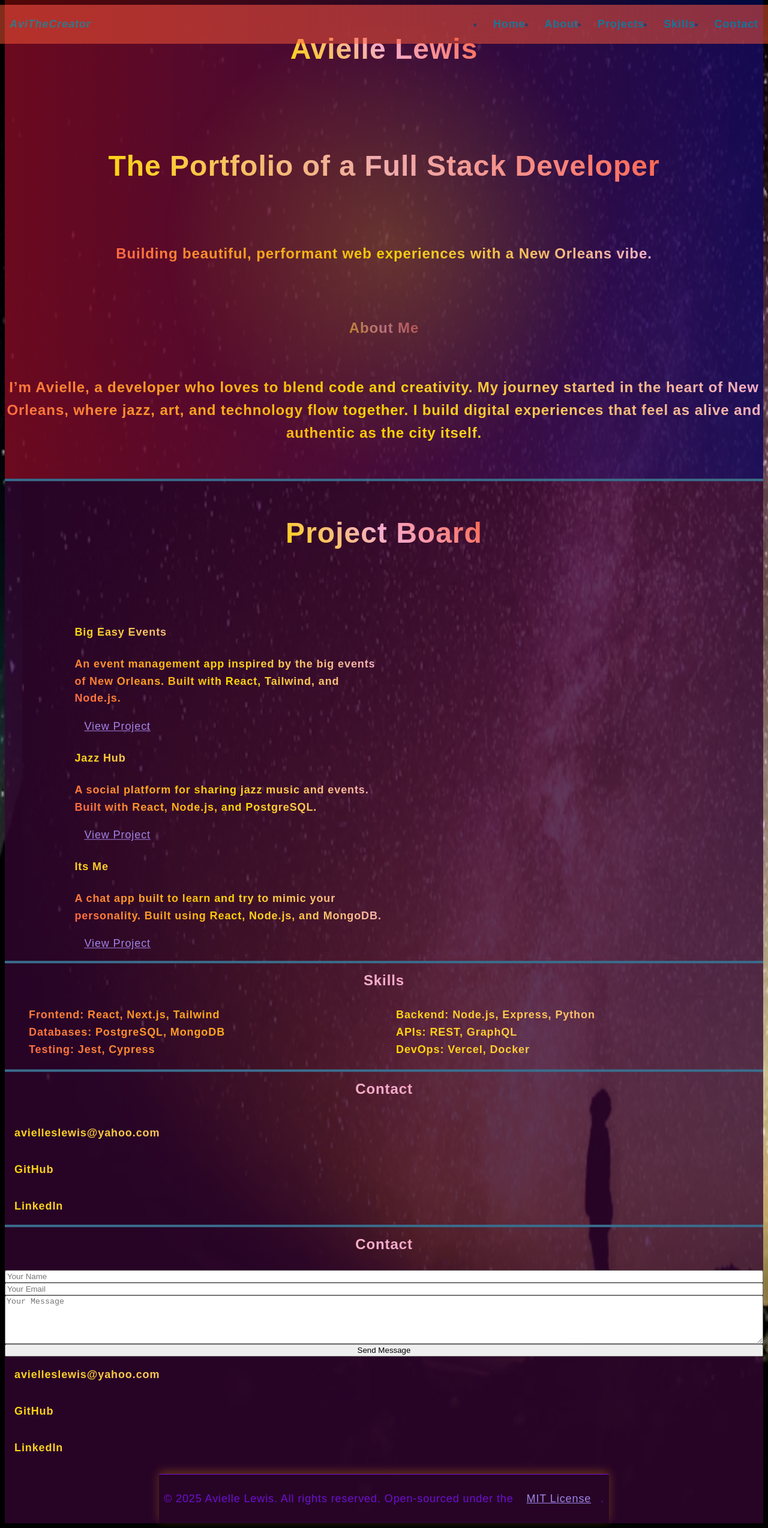
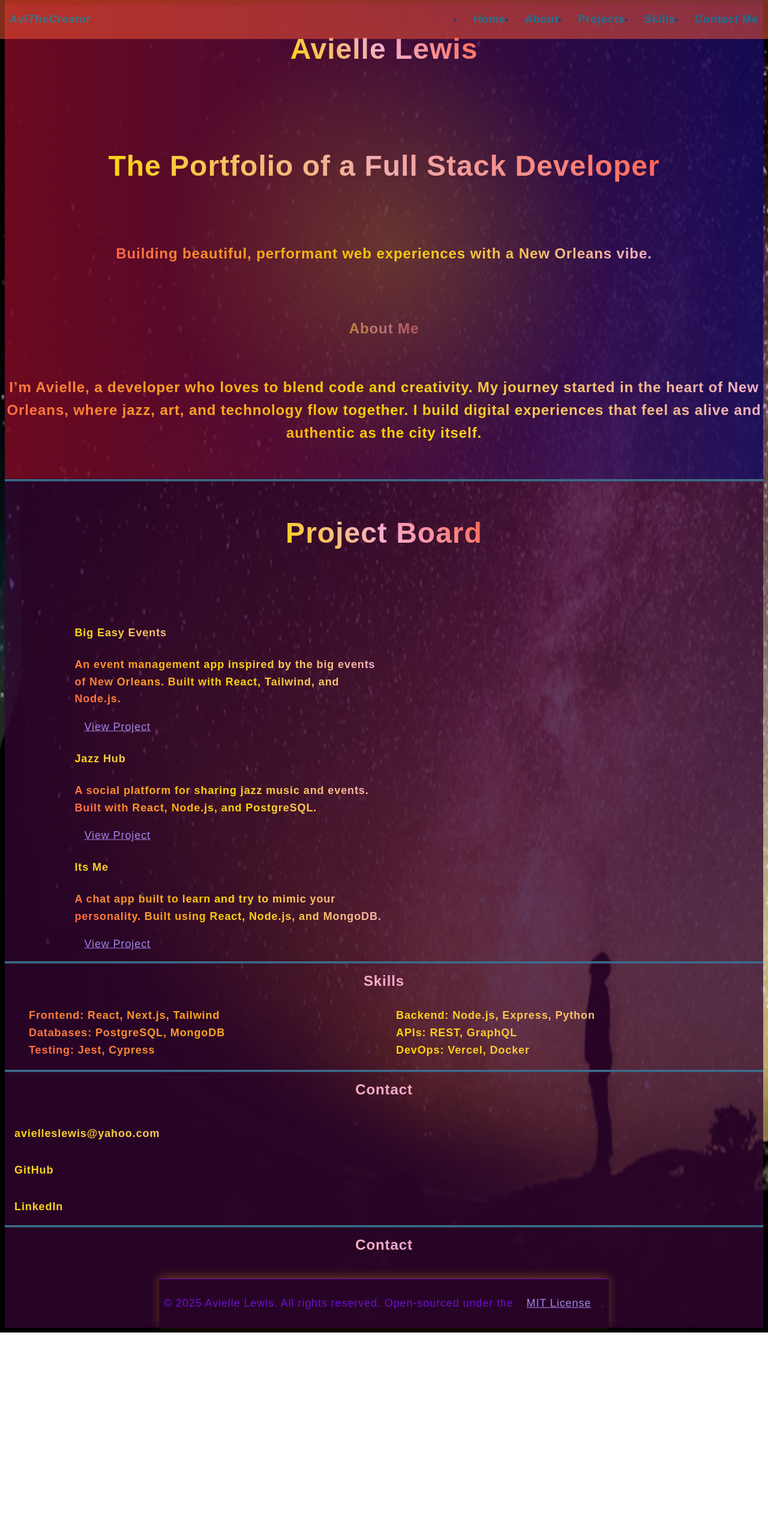
Before and after one commit to aviselanj/perfect-portfolio, a Next.js app: page / in a window 1280 px wide. Shown: the whole page at 60% size. After the commit the page ends 2222 px from the top, so only its background shows below. Built offline with nearby package versions, Linux system fonts and the light colour scheme.

Commit message:
added navbar to contacts

```diff
--- /dev/null
+++ b/src/app/api/contact/route.ts
@@ -0,0 +1,42 @@
+import { NextResponse } from "next/server";
+import { Resend } from "resend";
+
+
+// Initialize the Resend client with your API key stored in .env
+const resend = new Resend('re_ekF9NGTm_D3V6ZqiKgJbcsMqC8NdEgUKR');
+
+export async function POST(req: Request) {
+    try {
+        // Parse the incoming form data
+        const formData = await req.formData();
+        const name = formData.get("name");
+        const email = formData.get("email");
+        const message = formData.get("message");
+
+        // Validate that all fields are present
+        if (!name || !email || !message) {
+            return NextResponse.json({ success: false, message: "All fields are required." }, { status: 400 });
+        }
+
+        // Send email using Resend
+        const result = await resend.emails.send({
+            from: "avielleslewis@yahoo.com", // Your email
+            to: "avielleslewis@yahoo.com", // Recipient email
+            subject: `New message from ${name}`, // Email subject
+            html: `<h1>You have a new message from ${name}</h1>
+             <p><strong>Email:</strong> ${email}</p>
+             <p><strong>Message:</strong></p>
+             <p>${message}</p>`, // Email body in HTML format
+        });
+
+        // Log email result (for debugging purposes)
+        console.log("📩 Email sent:", result);
+
+        // Send success response
+        return NextResponse.json({ success: true, message: "Message sent successfully!" });
+    } catch (error) {
+        // Handle any errors
+        console.error("Error sending email:", error);
+        return NextResponse.json({ success: false, message: "Something went wrong." }, { status: 500 });
+    }
+}
--- a/src/app/contact/page.tsx
+++ b/src/app/contact/page.tsx
@@ -2,7 +2,25 @@
 
 export default function ContactPage() {
     return (
+
         <section id="contact" className="contact-section">
+            {/* Navbar */}
+            <nav className="fixed w-full shadow-lg bg-highlight z-50">
+                <div className="max-w-7xl mx-auto px-6 py-4">
+                    <div className="flex justify-between items-center">
+                        <a href="#hero" className="italic text-3xl font-serif font-bold no-underline hover:underline">
+                            AviTheCreator
+                        </a>
+                        <ul className="flex space-x-6">
+                            <li><a href="./#hero" className="no-underline hover:underline">Home</a></li>
+                            <li><a href="./#about" className="no-underline hover:underline">About</a></li>
+                            <li><a href="./#projects" className="no-underline hover:underline">Projects</a></li>
+                            <li><a href="./#skills" className="no-underline hover:underline">Skills</a></li>
+                            <li><a href="/contact" className="no-underline hover:underline">Contact Me</a></li>
+                        </ul>
+                    </div>
+                </div>
+            </nav>
             <form className="contact-form">
                 <h2>Contact Me</h2>
 
--- a/src/app/globals.css
+++ b/src/app/globals.css
@@ -49,6 +49,11 @@
 nav{
   background-color: #FF5A36;
   opacity: 0.5;
+  width: 100%;
+    top: 0;
+    left: 0;
+    position: fixed;
+    z-index: 50;
 }
 nav a{
   color: rgb(7, 227, 235);
@@ -206,7 +211,7 @@ footer {
   display: flex;
   justify-content: center;
   align-items: center;
-  padding: 9rem 1rem;
+  padding: 80px 1rem;
 }
 
 .contact-form {
--- a/src/app/page.tsx
+++ b/src/app/page.tsx
@@ -14,7 +14,7 @@ export default function Home() {
               <li><a href="#about" className="no-underline hover:underline">About</a></li>
               <li><a href="#projects" className="no-underline hover:underline">Projects</a></li>
               <li><a href="#skills" className="no-underline hover:underline">Skills</a></li>
-              <li><a href="/contact" className="no-underline hover:underline">Contact</a></li>
+              <li><a href="/contact" className="no-underline hover:underline">Contact Me</a></li>
             </ul>
           </div>
         </div>
@@ -89,66 +89,9 @@ export default function Home() {
       >
         <h3 className="gradient-text subheading text-2xl font-bold mb-4">Contact</h3>
 
-        {/* Contact Form */}
-        <form
-          action="/api/contact"
-          method="POST"
-          className="flex flex-col gap-4 w-full"
-        >
-          <input
-            type="text"
-            name="name"
-            placeholder="Your Name"
-            required
-            className="p-3 rounded-lg text-black"
-          />
-          <input
-            type="email"
-            name="email"
-            placeholder="Your Email"
-            required
-            className="p-3 rounded-lg text-black"
-          />
-          <textarea
-            name="message"
-            placeholder="Your Message"
-            rows={5}
-            required
-            className="p-3 rounded-lg text-black"
-          ></textarea>
-          <button
-            type="submit"
-            className="bg-mardiGold text-black font-bold py-3 px-6 rounded-lg hover:scale-105 transition-transform"
-          >
-            Send Message
-          </button>
-        </form>
 
-        {/* Existing links (optional keep) */}
-        <div className="flex flex-col gap-2 mt-6">
-          <a
-            className="gradient-text p-4 hover:scale-105"
-            href="mailto:avielleslewis@yahoo.com"
-          >
-            avielleslewis@yahoo.com
-          </a>
-          <a
-            className="gradient-text p-4 font-semibold hover:scale-105"
-            href="https://github.com/aviselanj"
-            target="_blank"
-            rel="noopener noreferrer"
-          >
-            GitHub
-          </a>
-          <a
-            className="gradient-text p-4 hover:scale-105"
-            href="https://linkedin.com/in/aviellelewis"
-            target="_blank"
-            rel="noopener noreferrer"
-          >
-            LinkedIn
-          </a>
-        </div>
+
+
       </section>
 
       {/* Footer */}
```
